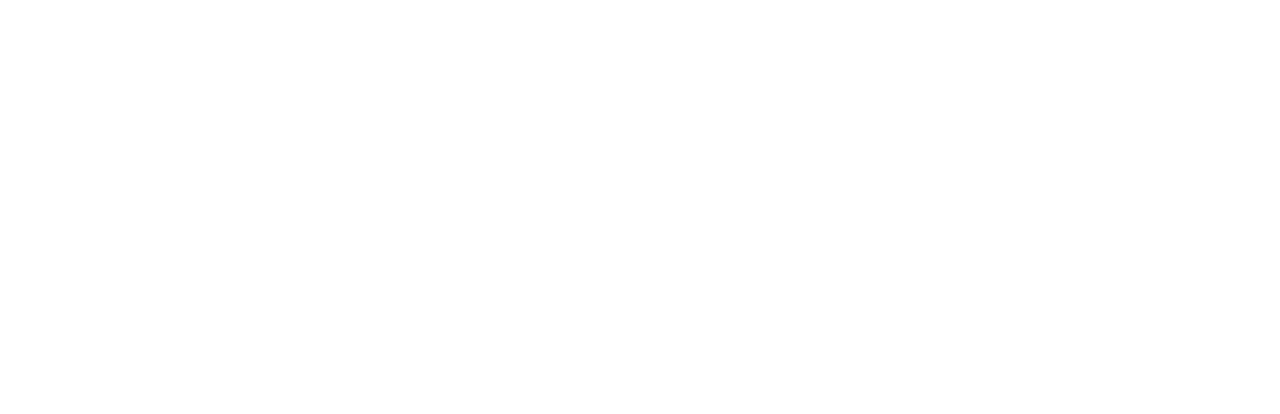
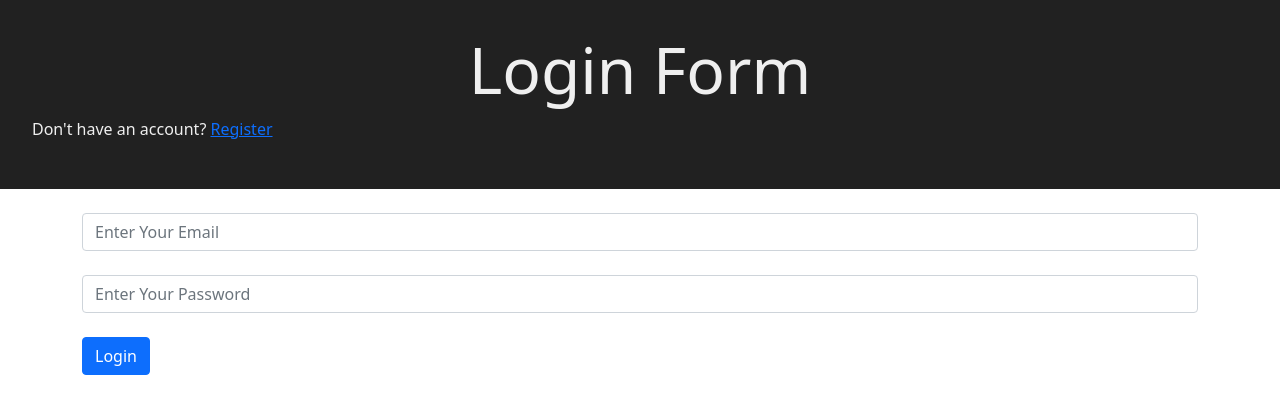
Before and after one commit to Tonoy-HUB/bootstrap-form, a plain HTML site: page form.html in a window 1280 px wide. Drawn offline with nearby package versions, Linux system fonts and the light colour scheme.

Commit message:
Login form modified

```diff
--- a/form.html
+++ b/form.html
@@ -2,8 +2,32 @@
 <html>
 <head>
 	<title>Bootstrap Form</title>
+	<link href="https://cdn.jsdelivr.net/npm/bootstrap@5.0.0-beta2/dist/css/bootstrap.min.css" rel="stylesheet" integrity="sha384-BmbxuPwQa2lc/FVzBcNJ7UAyJxM6wuqIj61tLrc4wSX0szH/Ev+nYRRuWlolflfl" crossorigin="anonymous">
+	<link rel="stylesheet" type="text/css" href="style.css">
+	<script src="https://cdn.jsdelivr.net/npm/bootstrap@5.0.0-beta2/dist/js/bootstrap.bundle.min.js" integrity="sha384-b5kHyXgcpbZJO/tY9Ul7kGkf1S0CWuKcCD38l8YkeH8z8QjE0GmW1gYU5S9FOnJ0" crossorigin="anonymous"></script>
 </head>
 <body>
+	<div class="main">
+		<h3>Login Form</h3>
+		<p>Don't have an account? <a href="#">Register</a></p>
+	</div>
+	<br>
+
+	<div class="container">
+		<form>
+		<div class="from-group">
+			<input class="form-control" type="email" name="email" placeholder="Enter Your Email" required>
+		</div>
+		<br>
+		<div class="form-group">
+			<input class="form-control" type="password" name="password" placeholder="Enter Your Password" required>
+		</div>
+		<br>
+		<input class="btn btn-primary" type="submit" name="submit" value="Login">
+
+	</form>
+	</div>
+
 
 </body>
 </html>
--- /dev/null
+++ b/style.css
@@ -0,0 +1,13 @@
+*{
+	margin: 0;
+	padding: 0;
+}
+.main{
+	background: #212121;
+	color: #EFEFEF;
+	padding: 2em;
+}
+.main h3{
+	text-align: center;
+	font-size: 4rem;
+}
```
Also changed, not shown: register.html (added).
